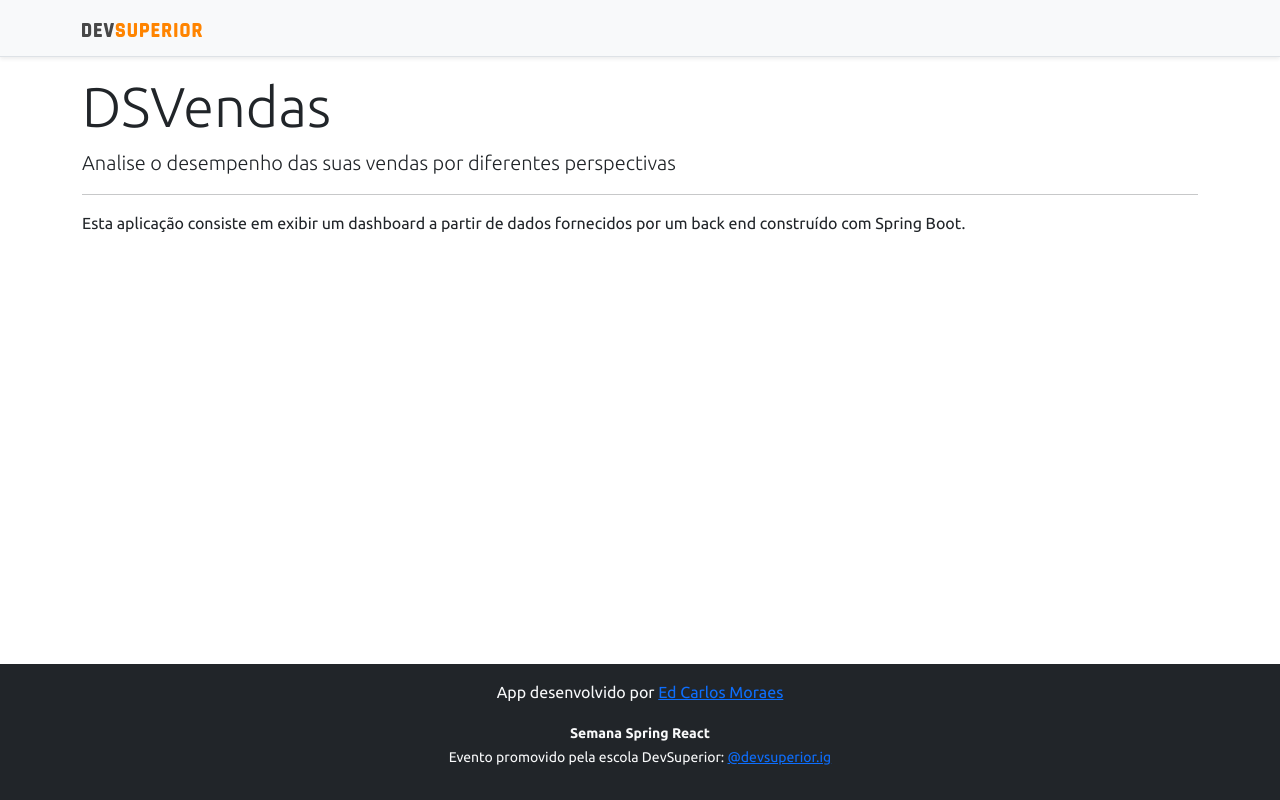
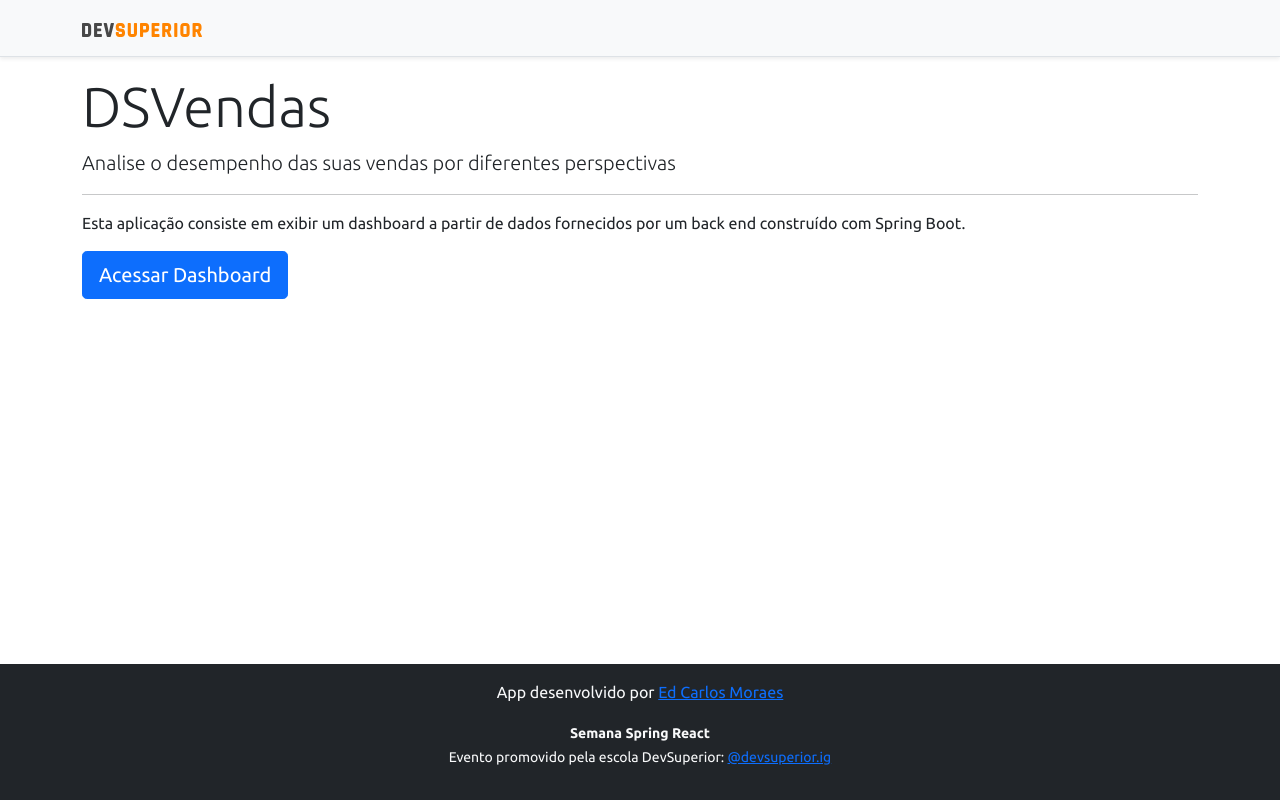
Before and after one commit to edcarlosmoraes/projeto-sds3, a React (Create React App) app in the folder frontend/: page / in a window 1280 px wide. Built offline with nearby package versions, Linux system fonts and the light colour scheme.

Commit message:
Home, navigation

```diff
--- a/frontend/src/components/NavBar/index.tsx
+++ b/frontend/src/components/NavBar/index.tsx
@@ -1,11 +1,14 @@
 import ImgDsDark from 'assets/img/ds-dark.svg';
+import { Link } from 'react-router-dom';
 
 const NavBar = () => {
     return (
         <div className="d-flex flex-column flex-md-row align-items-center p-3 px-md-4 mb-3 bg-light border-bottom shadow-sm">
             <div className="container">
                 <nav className="my-2 my-md-0 mr-md-3">
-                    <img src={ImgDsDark} alt="DevSuperior" width="120" />
+                    <Link to="/">
+                        <img src={ImgDsDark} alt="DevSuperior" width="120" />
+                    </Link>
                 </nav>
             </div>
         </div>
--- a/frontend/src/pages/Home/index.tsx
+++ b/frontend/src/pages/Home/index.tsx
@@ -1,5 +1,6 @@
 import Footer from "components/Footer";
 import NavBar from "components/NavBar";
+import { Link } from "react-router-dom";
 
 const Home = () => {
     return (
@@ -11,6 +12,9 @@
                     <p className="lead">Analise o desempenho das suas vendas por diferentes perspectivas</p>
                     <hr />
                     <p>Esta aplicação consiste em exibir um dashboard a partir de dados fornecidos por um back end construído com Spring Boot.</p>
+                    <Link className="btn btn-primary btn-lg" to="/dashboard">
+                        Acessar Dashboard
+                    </Link>
                 </div>
             </div>
             <Footer />
```
